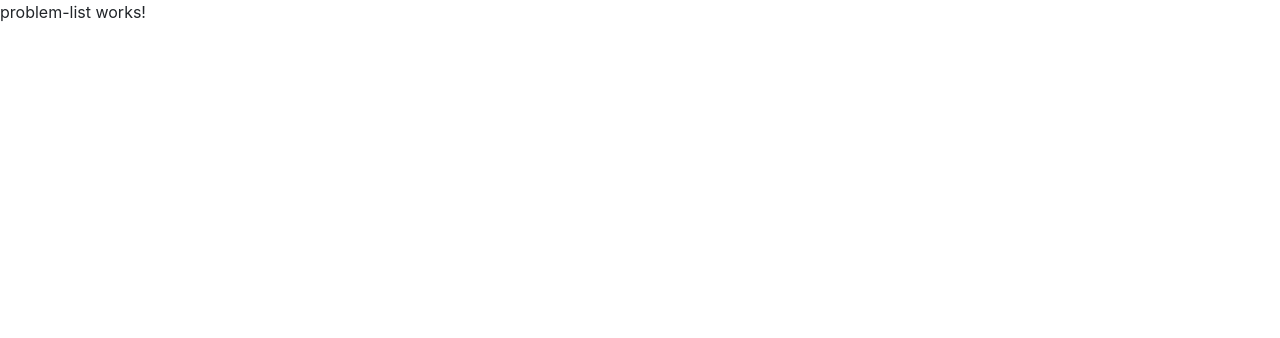
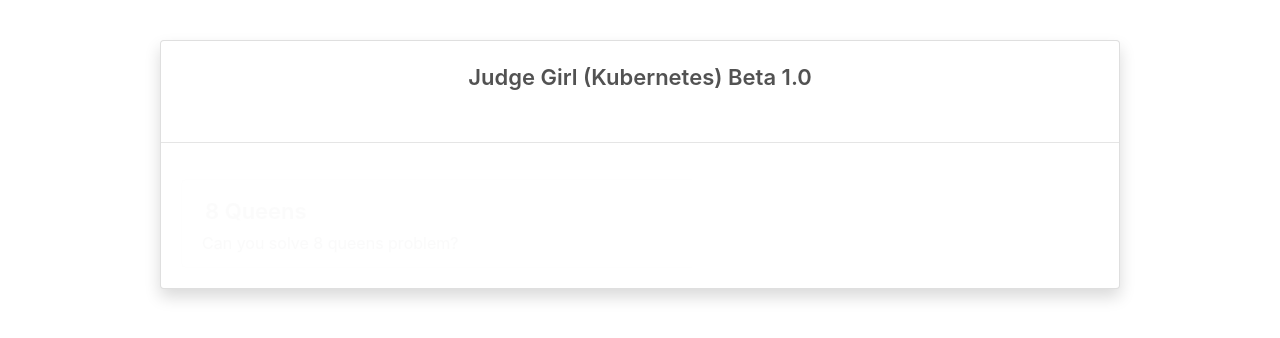
Before and after one commit to Judge-Girl/Judge-Girl-Web, an Angular app: page / in a window 1280 px wide. Both pictures are taken after typing "Sample", "Sample" into the empty fields and a click on the input "Log In". Shown: the top 338 px of the page. Built offline with nearby package versions, Linux system fonts and the light colour scheme.

Commit message:
:sparkles: Problem List Page

```diff
--- a/src/app/app.component.ts
+++ b/src/app/app.component.ts
@@ -3,7 +3,7 @@ import { Component, OnInit } from '@angular/core';
 @Component({
   selector: 'app-root',
   templateUrl: './app.component.html',
-  styleUrls: ['./app.component.css']
+  styleUrls: []
 })
 export class AppComponent implements OnInit {
 
--- a/src/app/app.module.ts
+++ b/src/app/app.module.ts
@@ -6,7 +6,8 @@ import {LoginComponent} from './login/login.component';
 import {AppComponent} from './app.component';
 import {ProblemListComponent} from './problem-list/problem-list.component';
 import {StubLoginService} from './services/impl/StubLoginService';
-import {LoginService} from './services/Services';
+import {LoginService, ProblemService} from './services/Services';
+import {StubProblemService} from './services/impl/StubProblemService';
 
 @NgModule({
   declarations: [
@@ -18,7 +19,10 @@ import {LoginService} from './services/Services';
     BrowserModule,
     AppRoutingModule
   ],
-  providers: [{provide: LoginService, useClass: StubLoginService},],
+  providers: [
+    {provide: LoginService, useClass: StubLoginService},
+    {provide: ProblemService, useClass: StubProblemService},
+  ],
   bootstrap: [AppComponent]
 })
 export class AppModule {
--- a/src/app/login/login.component.css
+++ b/src/app/login/login.component.css
@@ -17,29 +17,10 @@ a {
   font-weight: 400;
 }
 
-h2 {
-  text-align: center;
-  font-size: 16px;
-  font-weight: 600;
-  text-transform: uppercase;
-  display:inline-block;
-  margin: 40px 8px 10px 8px;
-  color: #cccccc;
-}
 
 
 
 /* STRUCTURE */
-
-.wrapper {
-  display: flex;
-  align-items: center;
-  flex-direction: column;
-  justify-content: center;
-  width: 100%;
-  min-height: 100%;
-  padding: 20px;
-}
 
 #formContent {
   -webkit-border-radius: 10px 10px 10px 10px;
@@ -49,8 +30,6 @@ h2 {
   max-width: 550px;
   position: relative;
   padding: 0;
-  -webkit-box-shadow: 0 30px 60px 0 rgba(0,0,0,0.3);
-  box-shadow: 0 30px 60px 0 rgba(0,0,0,0.3);
   text-align: center;
 }
 
@@ -63,15 +42,18 @@ h2 {
   border-radius: 0 0 10px 10px;
 }
 
+#login-btn {
+  margin-top: 20px;
+}
 
 
 /* TABS */
 
-h2.inactive {
+header.inactive {
   color: #cccccc;
 }
 
-h2.active {
+header.active {
   color: #0d0d0d;
   border-bottom: 2px solid #5fbae9;
 }
@@ -189,20 +171,7 @@ input[type=text]:placeholder {
 @-moz-keyframes fadeIn { from { opacity:0; } to { opacity:1; } }
 @keyframes fadeIn { from { opacity:0; } to { opacity:1; } }
 
-.fadeIn {
-  opacity:0;
-  -webkit-animation:fadeIn ease-in 1;
-  -moz-animation:fadeIn ease-in 1;
-  animation:fadeIn ease-in 1;
 
-  -webkit-animation-fill-mode:forwards;
-  -moz-animation-fill-mode:forwards;
-  animation-fill-mode:forwards;
-
-  -webkit-animation-duration:1s;
-  -moz-animation-duration:1s;
-  animation-duration:1s;
-}
 
 .fadeIn.first {
   -webkit-animation-delay: 0.4s;
@@ -254,16 +223,3 @@ input[type=text]:placeholder {
 *:focus {
   outline: none;
 }
-
-#icon {
-  width:60%;
-}
-
-#login-btn {
-  margin-top: 20px;
-}
-
-#title {
-  margin-top: 20px;
-  margin-bottom: 20px;
-}
--- a/src/app/login/login.component.html
+++ b/src/app/login/login.component.html
@@ -1,6 +1,6 @@
 
-<div class="wrapper fadeInDown">
-  <div id="formContent">
+<div class="my-container fadeInDown">
+  <div id="formContent" class="shadow">
     <!-- Tabs Titles -->
 
     <!-- Icon -->
--- a/src/app/problem-list/problem-list.component.css
+++ b/src/app/problem-list/problem-list.component.css
@@ -0,0 +1,23 @@
+
+
+#problems-panel {
+  width: 80%;
+  text-align: center;
+}
+
+.problem-item {
+  cursor: pointer;
+}
+
+.problem-item:hover {
+  background: #cccccc;
+}
+
+.problem-item-title {
+  text-align: left;
+  margin: 3px;
+}
+
+.problem-item-description {
+  text-align: left;
+}
--- a/src/app/problem-list/problem-list.component.html
+++ b/src/app/problem-list/problem-list.component.html
@@ -1 +1,17 @@
-<p>problem-list works!</p>
+<div class="my-container">
+  <div id="problems-panel" class="card shadow">
+    <div class="card-title">
+      <header>Judge Girl (Kubernetes) Beta 1.0</header>
+    </div>
+    <hr>
+    <div class="card-body">
+      <ul class="list-group" *ngFor="let problemItem of problemItems">
+
+        <li class="problem-item list-group-item fadeIn" (click)="routeToProblem(problemItem.id)">
+          <header class="problem-item-title"> {{problemItem.title}} </header>
+          <article class="problem-item-description"> {{problemItem.description}}</article>
+        </li>
+      </ul>
+    </div>
+  </div>
+</div>
--- a/src/app/problem-list/problem-list.component.ts
+++ b/src/app/problem-list/problem-list.component.ts
@@ -1,4 +1,5 @@
 import { Component, OnInit } from '@angular/core';
+import {ProblemItem, ProblemService} from '../services/Services';
 
 @Component({
   selector: 'app-problem-list',
@@ -6,10 +7,16 @@ import { Component, OnInit } from '@angular/core';
   styleUrls: ['./problem-list.component.css']
 })
 export class ProblemListComponent implements OnInit {
-
-  constructor() { }
+  problemItems: ProblemItem[] = [];
+  constructor(private problemService: ProblemService) { }
 
   ngOnInit(): void {
+    this.problemService.getProblemItems(0)
+      .subscribe(item => this.problemItems.push(item));
+  }
+
+  routeToProblem(problemId: number) {
+
   }
 
 }
--- a/src/app/services/Services.ts
+++ b/src/app/services/Services.ts
@@ -9,11 +9,12 @@ export abstract class LoginService {
 
 export class ProblemItem {
   constructor(public id: number,
-              public title: string) {
+              public title: string,
+              public description: string) {
   }
 }
 
 @Injectable()
 export abstract class ProblemService {
-  abstract getProblemItems(page: number): ProblemItem[];
+  abstract getProblemItems(page: number): Observable<ProblemItem>;
 }
--- /dev/null
+++ b/src/app/services/impl/StubProblemService.ts
@@ -0,0 +1,32 @@
+import {ProblemItem, ProblemService} from '../Services';
+import {Observable, Subject} from 'rxjs';
+
+export class StubProblemService extends ProblemService {
+  private stubs: ProblemItem[];
+
+  constructor() {
+    super();
+    this.stubs = [
+      new ProblemItem(1, '8 Queens', 'Can you solve 8 queens problem?'),
+      new ProblemItem(2, 'Parallelizing Merge Sort', 'Merge sort exploits divide and conquer leading itself to be easy to be parallelized.')
+    ];
+  }
+
+  getProblemItems(page: number): Observable<ProblemItem> {
+    const problemItemsSubject = new Subject<ProblemItem>();
+    this.emitNextProblemItem(0, problemItemsSubject);
+    return problemItemsSubject;
+  }
+
+  private emitNextProblemItem(idx: number, problemItemsSubject: Subject<ProblemItem>) {
+    setTimeout(() => {
+      if (idx < this.stubs.length) {
+        problemItemsSubject.next(this.stubs[idx]);
+        this.emitNextProblemItem(idx + 1, problemItemsSubject);
+      } else {
+        problemItemsSubject.complete();
+      }
+    }, 800);
+  }
+
+}
--- a/src/index.html
+++ b/src/index.html
@@ -2,7 +2,7 @@
 <html lang="en">
 <head>
   <meta charset="utf-8">
-  <title>AppName</title>
+  <title>Judge Girl K8S</title>
   <base href="/">
   <meta name="viewport" content="width=device-width, initial-scale=1">
   <link rel="icon" type="image/x-icon" href="favicon.ico">
--- a/src/styles.css
+++ b/src/styles.css
@@ -1 +1,36 @@
-/* You can add global styles to this file, and also import other style files */
+.my-container {
+  display: flex;
+  justify-content: center;
+  width: 100%;
+  min-height: 100%;
+  padding: 40px;
+}
+
+.shadow {
+  -webkit-box-shadow: 0 30px 60px 0 rgba(0,0,0,0.3);
+  box-shadow: 0 30px 60px 0 rgba(0,0,0,0.3);
+}
+
+header {
+  text-align: center;
+  font-size: 22px;
+  font-weight: 600;
+  display:inline-block;
+  margin: 20px 8px 20px 8px;
+  color: rgba(0, 0, 0, 0.68);
+}
+
+.fadeIn {
+  opacity:0;
+  -webkit-animation:fadeIn ease-in 1;
+  -moz-animation:fadeIn ease-in 1;
+  animation:fadeIn ease-in 1;
+
+  -webkit-animation-fill-mode:forwards;
+  -moz-animation-fill-mode:forwards;
+  animation-fill-mode:forwards;
+
+  -webkit-animation-duration:1s;
+  -moz-animation-duration:1s;
+  animation-duration:1s;
+}
```
Also changed, not shown: src/app/app.component.css (deleted).
